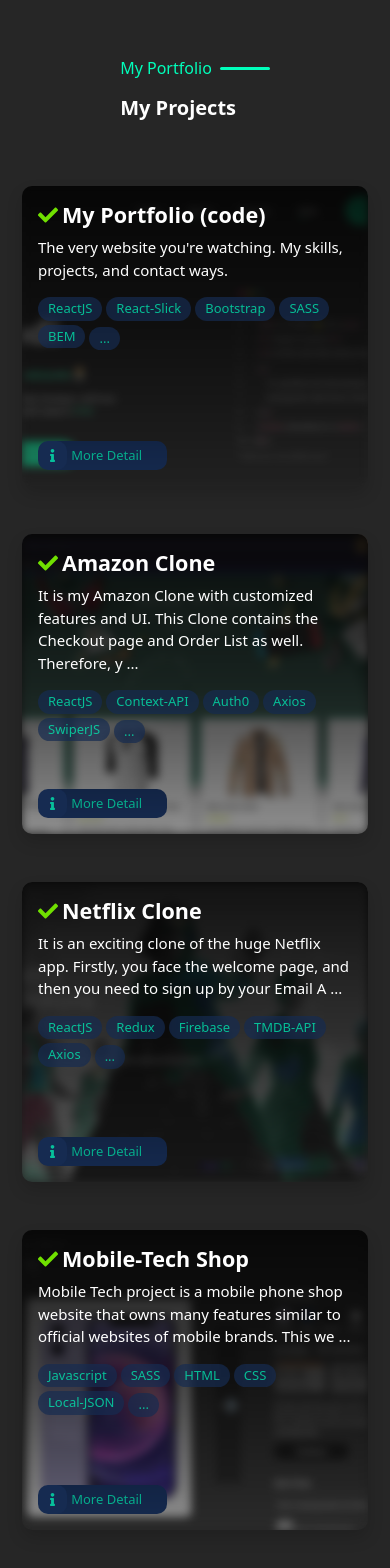
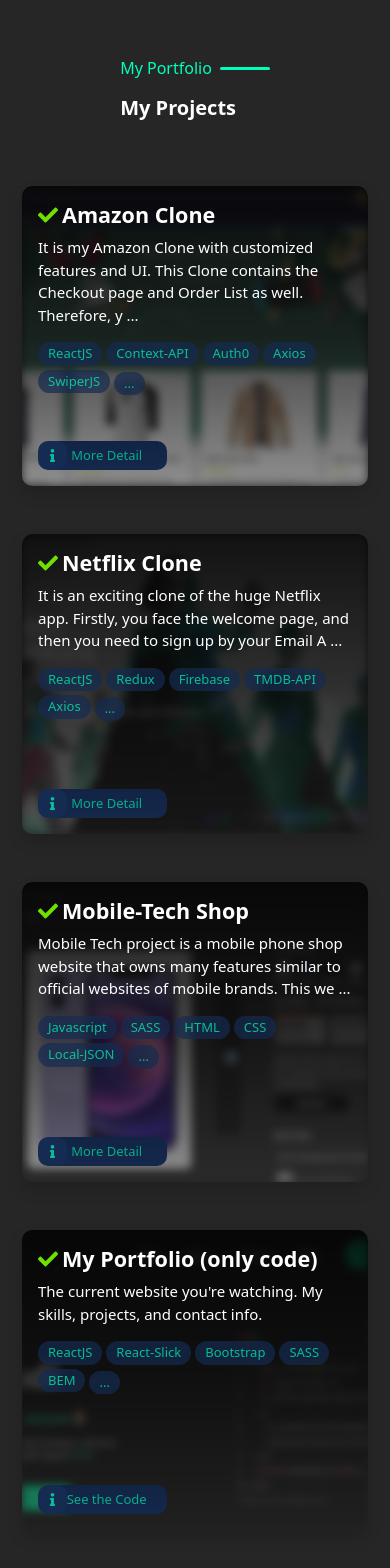
Before and after one commit to Mehdi-Zandian/Mehdi-Zandian, a React (Create React App) app: page / in a window 390 px wide. Shown: the part 2207-3775 px from the top of the page. Built offline with nearby package versions, Linux system fonts and the light colour scheme.

Commit message:
fix projects rows

```diff
--- a/src/components/Portfolio/MyProjects/MyProject.scss
+++ b/src/components/Portfolio/MyProjects/MyProject.scss
@@ -109,11 +109,13 @@
             content: "More Detail";
             opacity: 1;
             width: 130px;
+            overflow: hidden;
           }
           .current:after {
             content: "See the Code";
             opacity: 1;
             width: 130px;
+            overflow: hidden;
           }
           .tags {
             span {
@@ -182,9 +184,14 @@
           }
 
           button:after {
-            content: "More Detail" !important;
             width: 120px !important;
             opacity: 1 !important;
+          }
+          .others:after {
+            content: "More Detail" !important;
+          }
+          .current:after {
+            content: "See the Code" !important;
           }
         }
       }
--- a/src/components/Portfolio/MyProjects/MyProjects.js
+++ b/src/components/Portfolio/MyProjects/MyProjects.js
@@ -32,7 +32,7 @@
           data.map((proj) => (
             <div
               onClick={() =>
-                proj?.id === "1" &&
+                proj?.id === "4" &&
                 window.open("https://github.com/Mehdi-Zandian/Mehdi-Zandian")
               }
               key={proj?.id}
@@ -40,7 +40,7 @@
             >
               <Link
                 title={
-                  proj?.id === "1"
+                  proj?.id === "4"
                     ? "Click To See the Code"
                     : "Click To See More"
                 }
@@ -75,7 +75,7 @@
                     </div>
                   </div>
 
-                  {proj?.id === "1" ? (
+                  {proj?.id === "4" ? (
                     <button className="current d-flex align-items-center">
                       <FaInfo />
                     </button>
--- a/src/data/data.js
+++ b/src/data/data.js
@@ -1,18 +1,6 @@
 const data = [
   {
     id: "1",
-    name: "My Portfolio (code)",
-    about: [
-      "The very website you're watching. My skills, projects, and contact ways.",
-    ],
-    banner: [
-      "dataAssets/projects/portfolio/1.jpg",
-      "dataAssets/projects/portfolio/1.jpg",
-    ],
-    tech: ["ReactJS", "React-Slick", "Bootstrap", "SASS", "BEM"],
-  },
-  {
-    id: "2",
     name: "Amazon Clone",
     about: [
       "It is my Amazon Clone with customized features and UI. This Clone contains the Checkout page and Order List as well. Therefore, you can add your favorite products to the basket. Also, you can sign up by your google account to have a better experience on my Clone ✌. If you don't sign up/in, you won't be able to proceed with checkout. Inside Order List, you have access to the products you purchased recently.",
@@ -59,7 +47,7 @@
     ],
   },
   {
-    id: "3",
+    id: "2",
     name: "Netflix Clone",
     about: [
       "It is an exciting clone of the huge Netflix app. Firstly, you face the welcome page, and then you need to sign up by your Email Address if you wish. Otherwise, you can skip it and continue the journey. The landing page has a random background of movie posters which changes on every reload. Also, it provides you with some information about the movie such as IMDB Rate, Summery, Play Trailer, and so on.",
@@ -107,7 +95,7 @@
     ],
   },
   {
-    id: "4",
+    id: "3",
     name: "Mobile-Tech Shop",
     about: [
       "Mobile Tech project is a mobile phone shop website that owns many features similar to official websites of mobile brands. This website provides features like New Release, Top Selling, List of all brands and available phones, and Comparing phones specs",
@@ -146,6 +134,18 @@
       "https://github.com/Mehdi-Zandian/mobile-tech",
     ],
   },
+  {
+    id: "4",
+    name: "My Portfolio (only code)",
+    about: [
+      "The current website you're watching. My skills, projects, and contact info.",
+    ],
+    banner: [
+      "dataAssets/projects/portfolio/1.jpg",
+      "dataAssets/projects/portfolio/1.jpg",
+    ],
+    tech: ["ReactJS", "React-Slick", "Bootstrap", "SASS", "BEM"],
+  },
 ];
 
 export default data;
```
